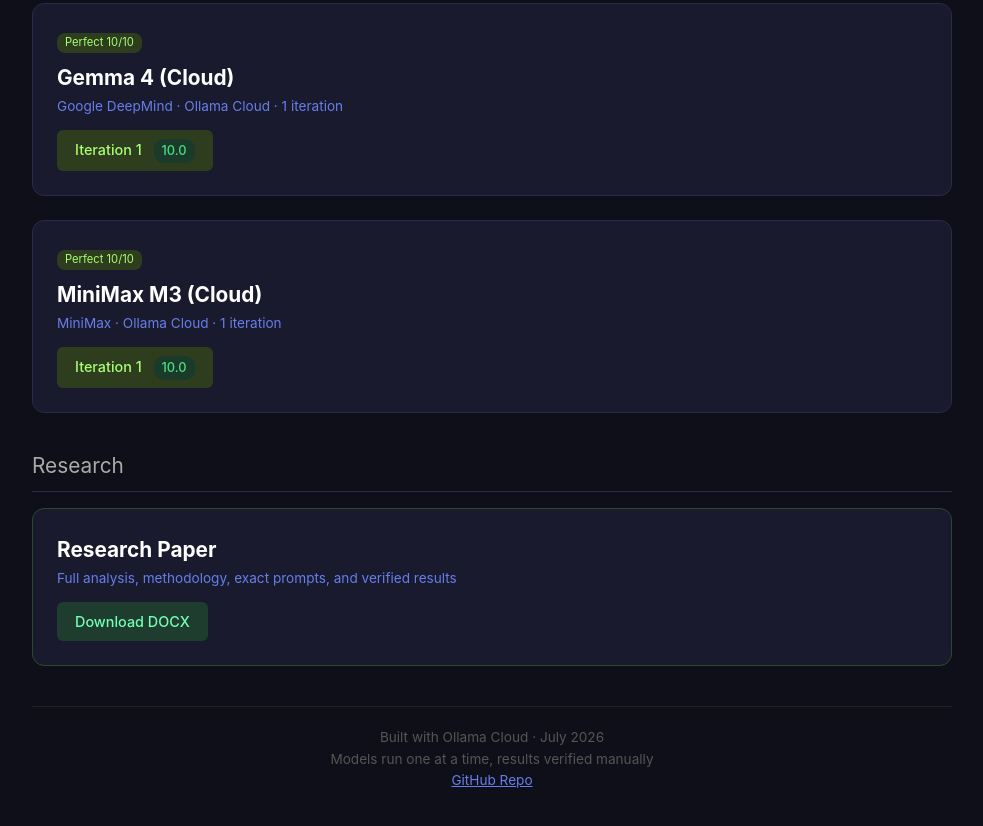
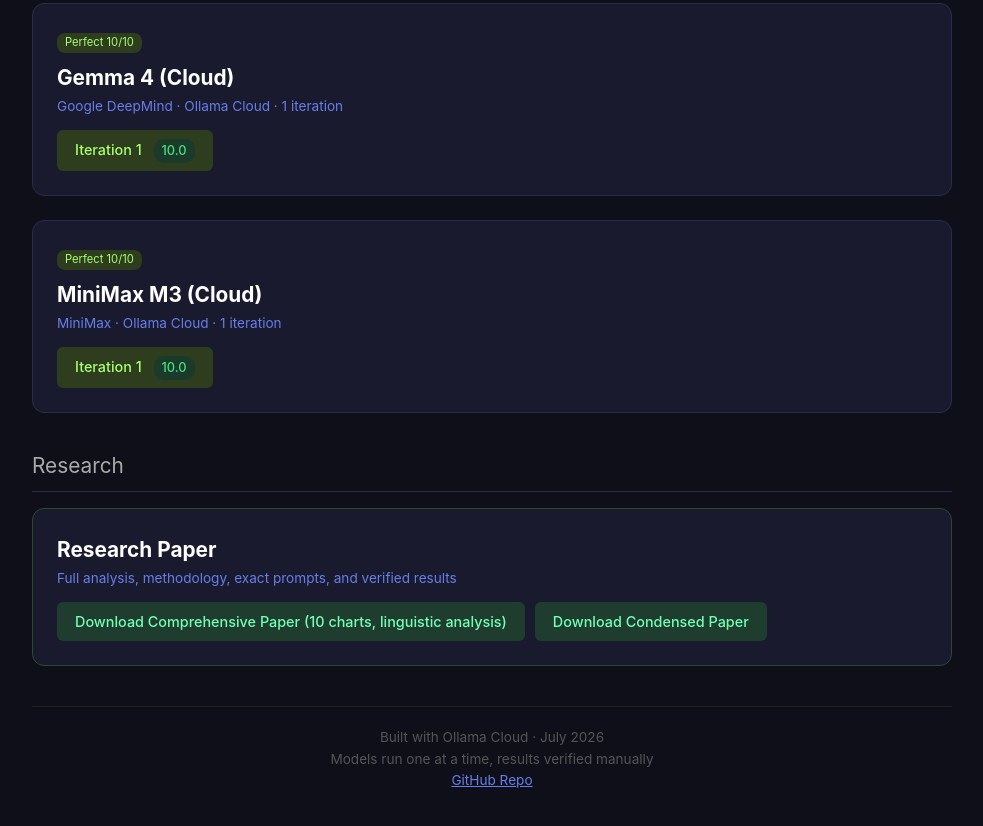
Before and after one commit to piyushomanwar16/dogfood-experiment, a plain HTML site: page index.html in a window 1280 px wide. Shown: the part 1155-1981 px from the top of the page, without its empty margins (148-1131 px from the left). Drawn offline with Linux system fonts and the light colour scheme.

Commit message:
Update links to comprehensive paper, save to desktop as piyushresearchpaperdirect.docx

```diff
--- a/index.html
+++ b/index.html
@@ -108,7 +108,8 @@
     <div class="model-name">Research Paper</div>
     <div class="provider">Full analysis, methodology, exact prompts, and verified results</div>
     <div class="links">
-      <a href="paper/LLM_Verified_Research_Paper.docx" class="link-paper">Download DOCX</a>
+      <a href="paper/LLM_Verified_Comprehensive_Paper.docx" class="link-paper">Download Comprehensive Paper (10 charts, linguistic analysis)</a>
+      <a href="paper/LLM_Verified_Research_Paper.docx" class="link-paper">Download Condensed Paper</a>
     </div>
   </div>
 
```
Also changed, not shown: 1 other file.
